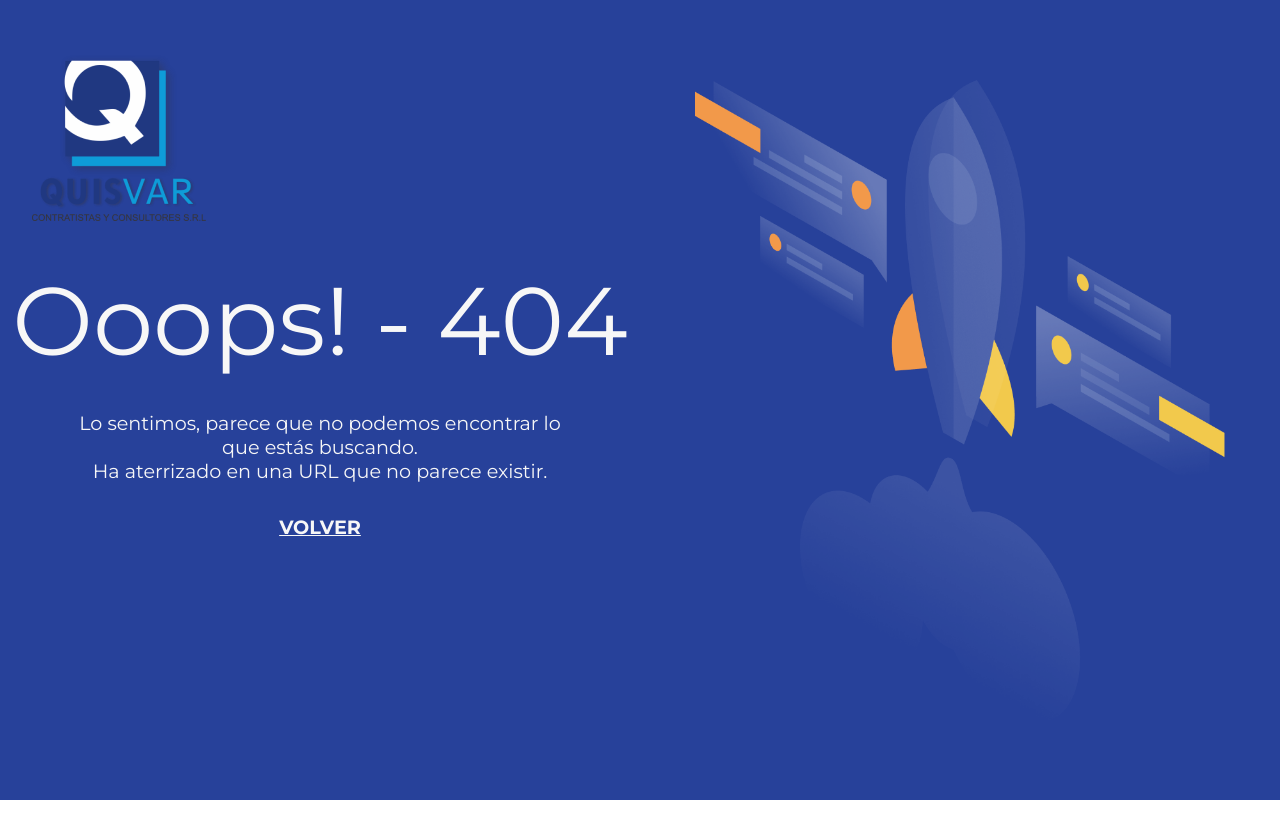
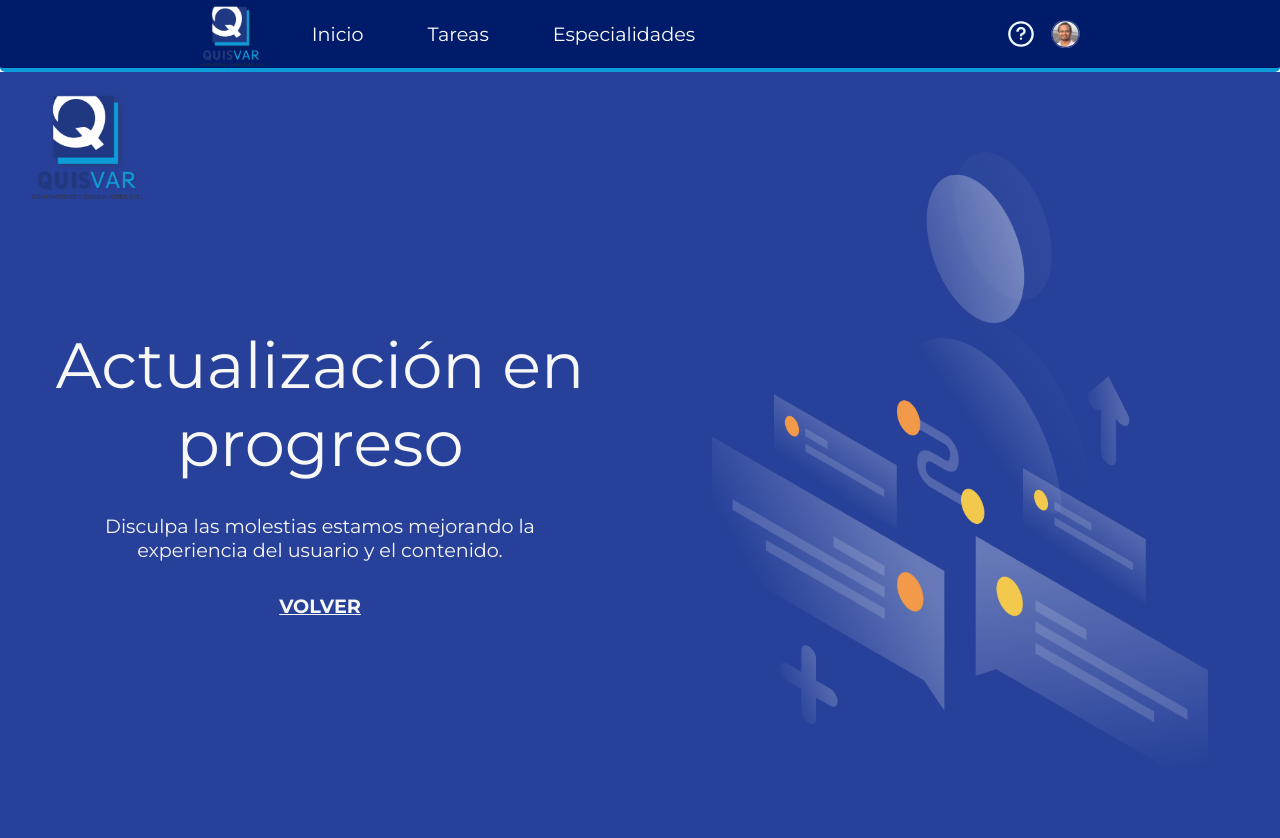
Before and after one commit to juancotrado/quisvar_proyect_ft, a React (Vite) app: page /reportes in a window 1280 px wide. Before the commit this address had no page. Shown: the top 838 px of the page. Before the commit the page ends 800 px from the top, so only its background shows below. Built offline with nearby package versions, Linux system fonts and the light colour scheme; no server answers; sample sign-in values are in the browser's storage.

Commit message:
adding the folder very soon

```diff
--- a/src/components/shared/card/cardRegisterUser/CardRegisterUser.tsx
+++ b/src/components/shared/card/cardRegisterUser/CardRegisterUser.tsx
@@ -119,7 +119,7 @@ const CardRegisterUser = ({ user, onSave }: CardRegisterUserProps) => {
         </div>
         <div className="col-input">
           <InputText
-            {...register('dni', { required: true, max: 8 })}
+            {...register('dni', { required: true, maxLength: 9 })}
             placeholder="N°"
             label="DNI"
             errors={errors}
--- a/src/components/shared/header/Header.tsx
+++ b/src/components/shared/header/Header.tsx
@@ -51,13 +51,18 @@ const Header = () => {
     navigate('login');
   };
   const handleHome = () => {
-    navigate('home');
+    navigate('/home');
   };
 
-  const items = [
-    { title: 'Inicio', link: '/home' },
-    { title: 'Tareas', link: '/mis-tareas' },
-    { title: 'Especialidades', link: '/especialidades' },
+  const itemsAdmin = [
+    { id: 1, title: 'Inicio', link: '/home' },
+    { id: 2, title: 'Reportes', link: '/reportes' },
+    { id: 3, title: 'Especialidades', link: '/especialidades' },
+  ];
+  const itemsEmployee = [
+    { id: 1, title: 'Inicio', link: '/home' },
+    { id: 2, title: 'Tareas', link: '/mis-tareas' },
+    { id: 3, title: 'Especialidades', link: '/especialidades' },
   ];
 
   const icons = [
@@ -105,7 +110,7 @@ const Header = () => {
       action: handleLogout,
     },
   ];
-
+  const itemType = userSession.role == 'ADMIN' ? itemsAdmin : itemsEmployee;
   return (
     <header className="header">
       <nav className="nav-container container">
@@ -119,8 +124,8 @@ const Header = () => {
             />
           </figure>
           <ul className="items-list">
-            {items.map((item, id) => (
-              <li key={id}>
+            {itemType.map(item => (
+              <li key={item.id}>
                 <NavLink
                   to={item.link}
                   className={({ isActive }) =>
--- /dev/null
+++ b/src/pages/commingSoon/CommingSoon.tsx
@@ -0,0 +1,40 @@
+import './commingSoon.css';
+import { useNavigate } from 'react-router-dom';
+
+const CommingSoon = () => {
+  const navigation = useNavigate();
+
+  const handleReturn = () => navigation('/login');
+
+  return (
+    <div className="commingSoon">
+      <figure className="commingSoon-figure">
+        <img
+          alt="cohete"
+          src="/img/comming-soon.png"
+          className="commingSoon-figure-img"
+        />
+      </figure>
+      <div className="commingSoon-group">
+        <div className="commingSoon-title">Actualización en progreso</div>
+        <p className="commingSoon-paragraph">
+          Disculpa las molestias estamos mejorando la
+          <span className="commingSoon-span">
+            experiencia del usuario y el contenido.
+          </span>
+        </p>
+        <input
+          type="button"
+          onClick={handleReturn}
+          value="VOLVER"
+          className="commingSoon-btn"
+        />
+      </div>
+      <div className="commingSoon-contain-logo">
+        <img src="/img/quisvar_logo.png" alt="logo" />
+      </div>
+    </div>
+  );
+};
+
+export default CommingSoon;
--- /dev/null
+++ b/src/pages/commingSoon/commingSoon.css
@@ -0,0 +1,51 @@
+.commingSoon {
+  width: 100%;
+  height: 100vh;
+  display: flex;
+  flex-direction: row-reverse;
+  align-items: center;
+  background-color: var(--color-quaternay);
+}
+.commingSoon-figure {
+  flex: 1;
+  height: 80%;
+}
+.commingSoon-figure-img {
+  height: 100%;
+  object-fit: contain;
+}
+.commingSoon-contain-logo {
+  position: absolute;
+  width: 7rem;
+  top: 1rem;
+  left: 2rem;
+}
+.commingSoon-group {
+  flex: 1;
+  display: flex;
+  flex-direction: column;
+  align-items: center;
+  gap: 2rem;
+}
+.commingSoon-title {
+  color: var(--color-menu);
+  font-size: 4rem;
+  text-align: center;
+}
+.commingSoon-span {
+  display: block;
+}
+.commingSoon-paragraph {
+  width: 100%;
+  text-align: center;
+  font-size: var(--size-button);
+  color: var(--color-menu);
+}
+.commingSoon-btn {
+  cursor: pointer;
+  background-color: var(--color-quaternay);
+  font-size: var(--size-button);
+  font-weight: bold;
+  color: var(--color-menu);
+  text-decoration: underline;
+}
--- a/src/routes/Navigation.tsx
+++ b/src/routes/Navigation.tsx
@@ -13,6 +13,7 @@ import WorkArea from '../pages/workArea/WorkArea';
 import { ProtectedRoute } from '../components';
 import ListPersonalTask from '../pages/listPersonalTask/ListPersonalTask';
 import NotificationsList from '../pages/notificationsList/NotificationsList';
+import CommingSoon from '../pages/commingSoon/CommingSoon';
 
 const Navigation = () => {
   return (
@@ -30,6 +31,7 @@ const Navigation = () => {
             <Route path="/especialidades/:id" element={<Speciality />} />
             <Route path="/mis-tareas" element={<ListPersonalTask />} />
             <Route path="/lista-de-usuarios" element={<UserList />} />
+            <Route path="/reportes" element={<CommingSoon />} />
             <Route
               path="/lista-de-notificaciones"
               element={<NotificationsList />}
```
Also changed, not shown: public/img/comming-soon.png (added).
